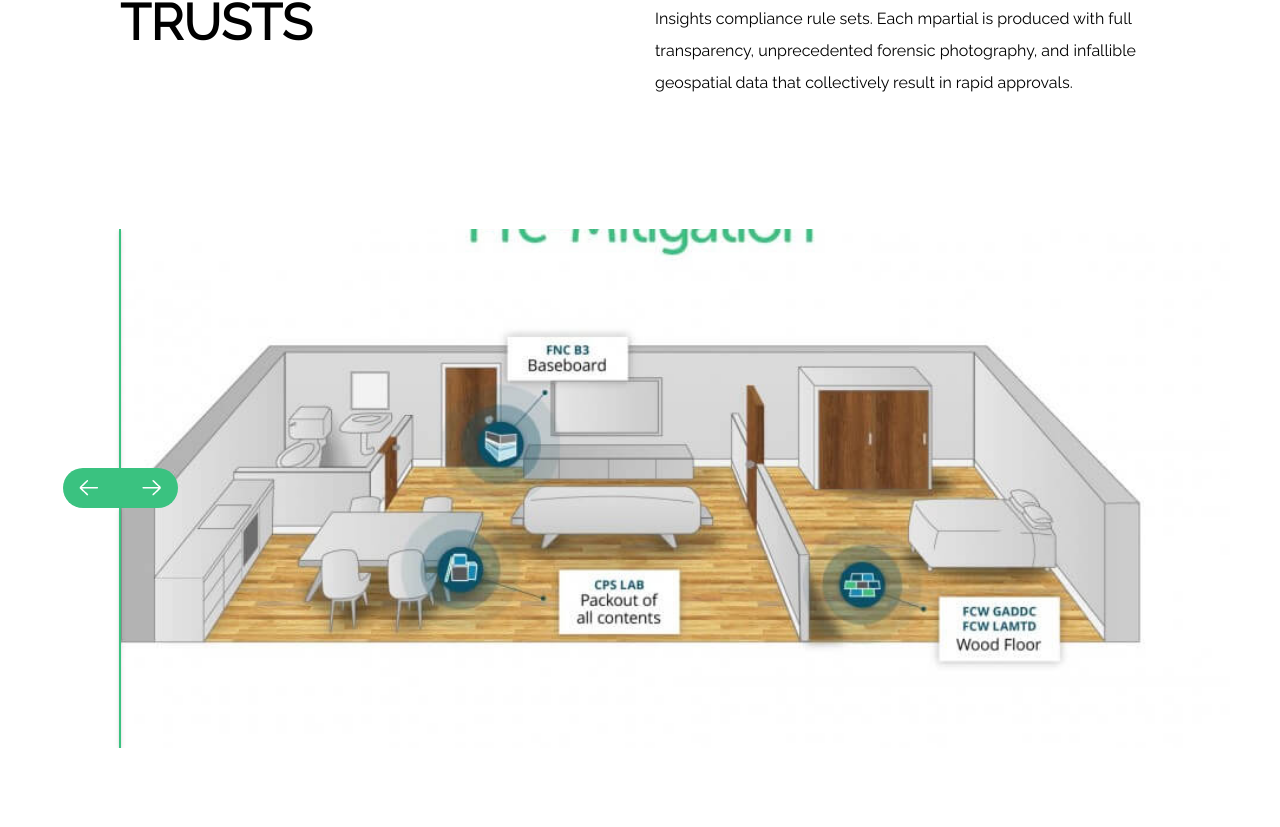
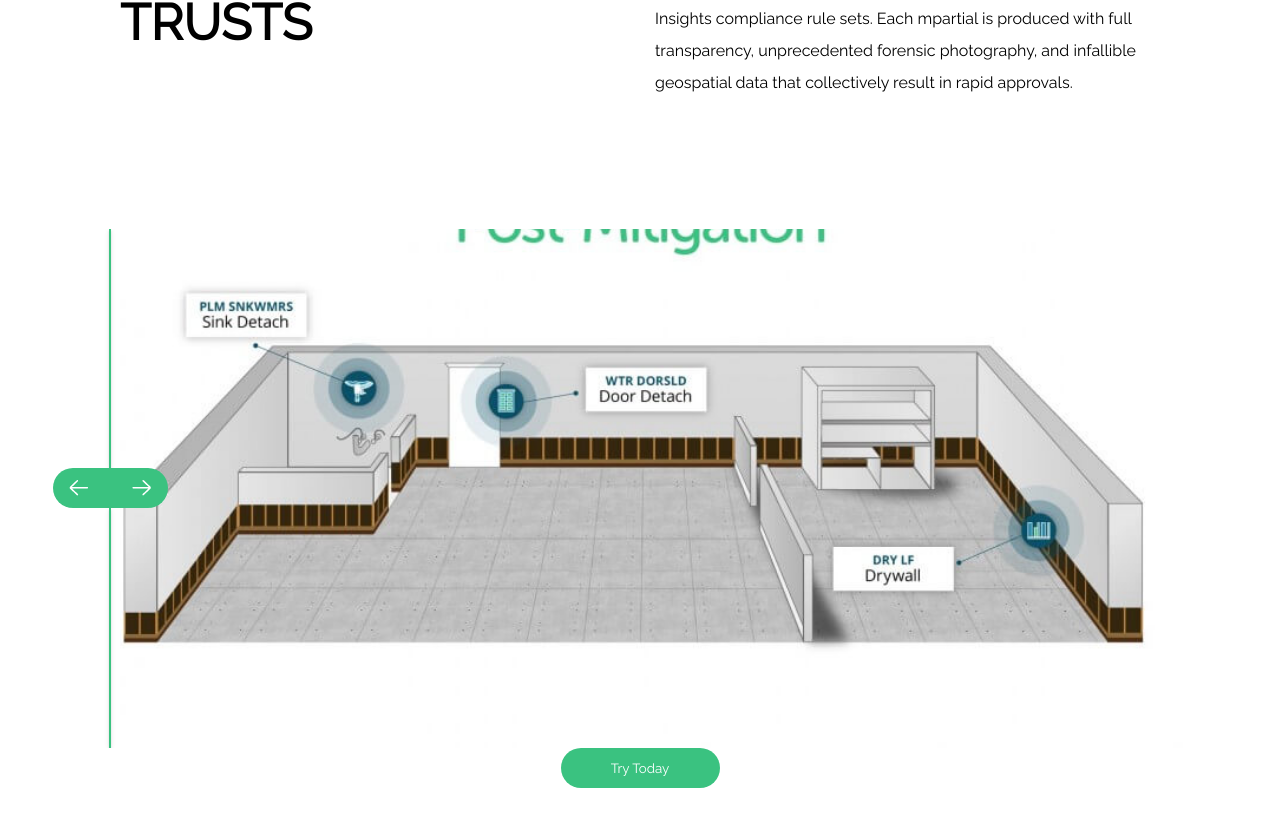
Before and after one commit to RAzaALy/mpartial_clone, a React (Create React App) app: page / in a window 1280 px wide. Shown: the part 1045-1872 px from the top of the page. Before the commit the page ends 1843 px from the top, so only its background shows below. Built offline with nearby package versions, Linux system fonts and the light colour scheme.

Commit message:
finish try btn 👍

```diff
--- a/src/components/InfoSection.css
+++ b/src/components/InfoSection.css
@@ -74,7 +74,7 @@
   flex-direction: column;
   height: 100%;
   justify-content: center;
-  left: 50px;
+  left: 40px;
   position: absolute;
   top: 0px;
   width: 40px;
@@ -147,6 +147,25 @@
   width: 200%;
   height: 200%;
 }
+.try_btn{
+    text-align: center;
+    margin: 0 auto;
+    padding: 0 0 60px;
+}
+.try_btn .btn{
+    cursor: pointer;
+    height: 40px;
+    width: 159px;
+    outline: none;
+    border: none;
+    border-radius: 10rem;
+    color: #fff;
+    background-color: #3AC280;
+    transition: all 250ms ease-in;
+}
+.btn:hover{
+   color: #111;
+}
 @media (max-width: 1199px) {
   .section {
     width: 100%;
--- a/src/components/InfoSection.jsx
+++ b/src/components/InfoSection.jsx
@@ -31,7 +31,7 @@ const InfoSection = () => {
             alt="post-Mitigation"
             data-testid="left-image"
             className="right_image"
-            src="./images/right-image.jpeg"
+            src="./images/left-image.jpeg"
           ></img>
           <div className="line_container">
             <div className="line-up"></div>
@@ -49,6 +49,9 @@ const InfoSection = () => {
             <div className="box2"></div>
           </div>
         </div>
+        <div class="try_btn">
+          <button class="btn">Try Today</button>
+        </div>
       </div>
     </>
   );
```
